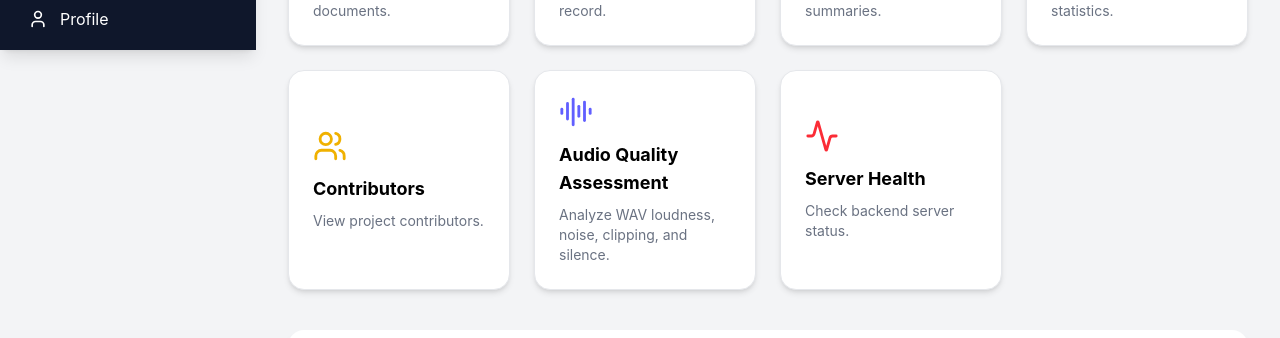
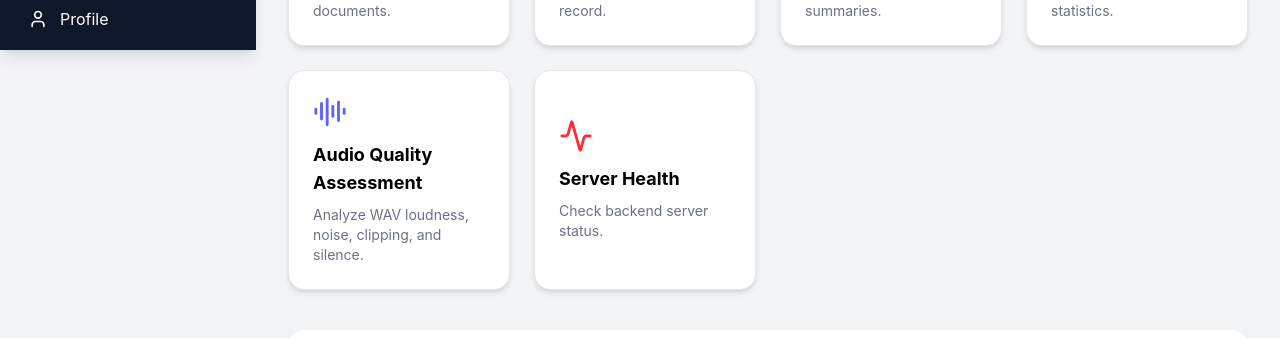
Before and after one commit to BINGI-KEERTHANA/Corpus-Insight-Hub, a React (Vite) app: page /dashboard in a window 1280 px wide. Shown: the part 750-1088 px from the top of the page. Built offline with nearby package versions, Linux system fonts and the light colour scheme; no server answers; sample sign-in values are in the browser's storage.

Commit message:
Remove remaining Contributors quick action

```diff
--- a/src/pages/Dashboard.tsx
+++ b/src/pages/Dashboard.tsx
@@ -11,7 +11,6 @@
   Upload,
   PlusCircle,
   BarChart3,
-  Users,
   Sparkles,
   Activity,
   AudioLines,
@@ -249,18 +248,6 @@
           </button>
 
           <button
-
-            onClick={() => navigate("/contributors")}
-            className="bg-white rounded-2xl shadow-md border border-gray-200 p-6 text-left hover:shadow-xl hover:-translate-y-1 hover:border-yellow-500 transition-all duration-300"
-          >
-            <Users className="text-yellow-500 mb-3" size={34} />
-            <h3 className="font-bold text-lg">Contributors</h3>
-            <p className="text-gray-500 mt-2 text-sm">
-              View project contributors.
-            </p>
-          </button>
-
-          <button
             onClick={() => navigate("/audio-quality")}
             className="bg-white rounded-2xl shadow-md border border-gray-200 p-6 text-left hover:shadow-xl hover:-translate-y-1 hover:border-indigo-500 transition-all duration-300"
           >
```
